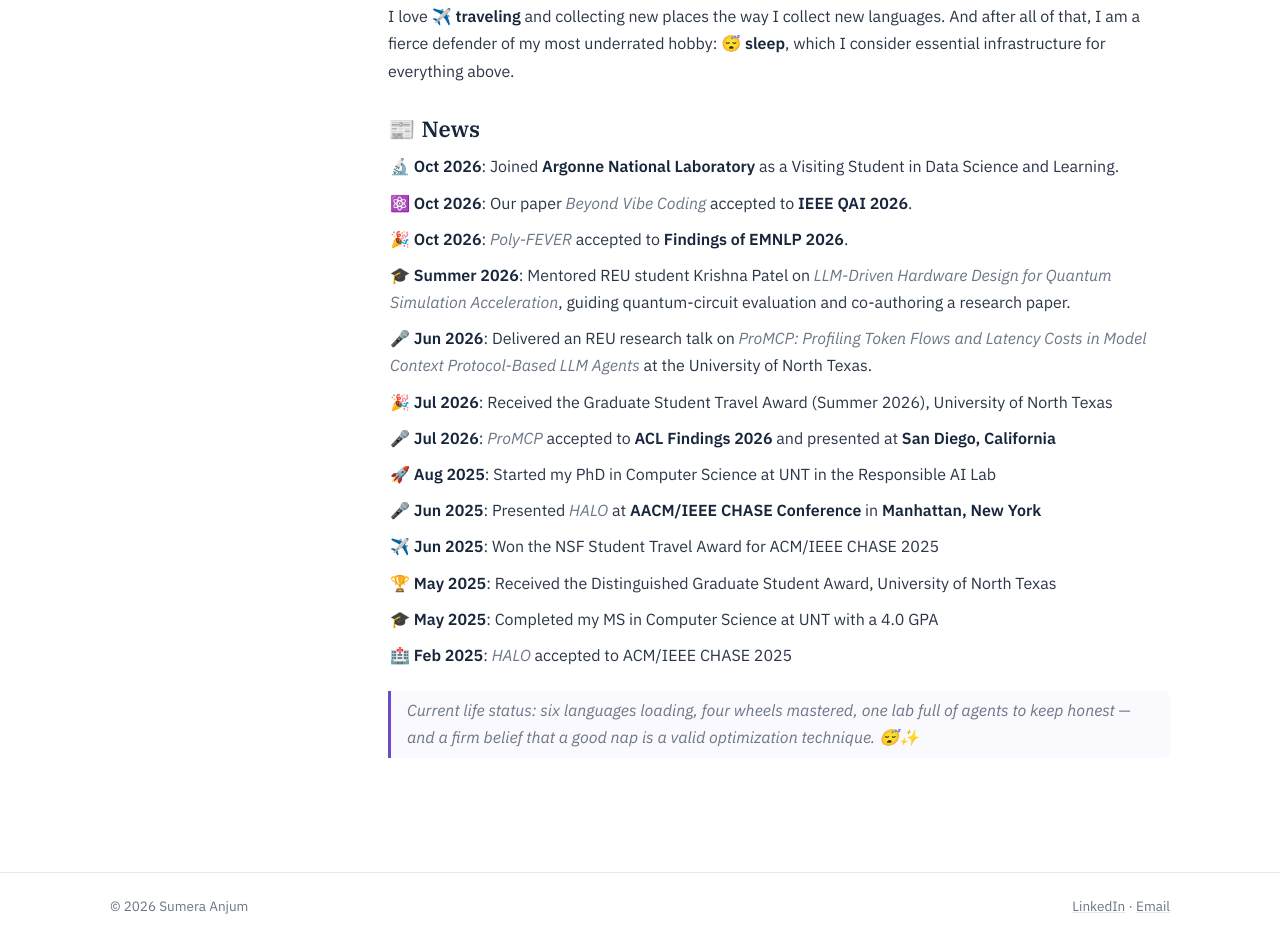
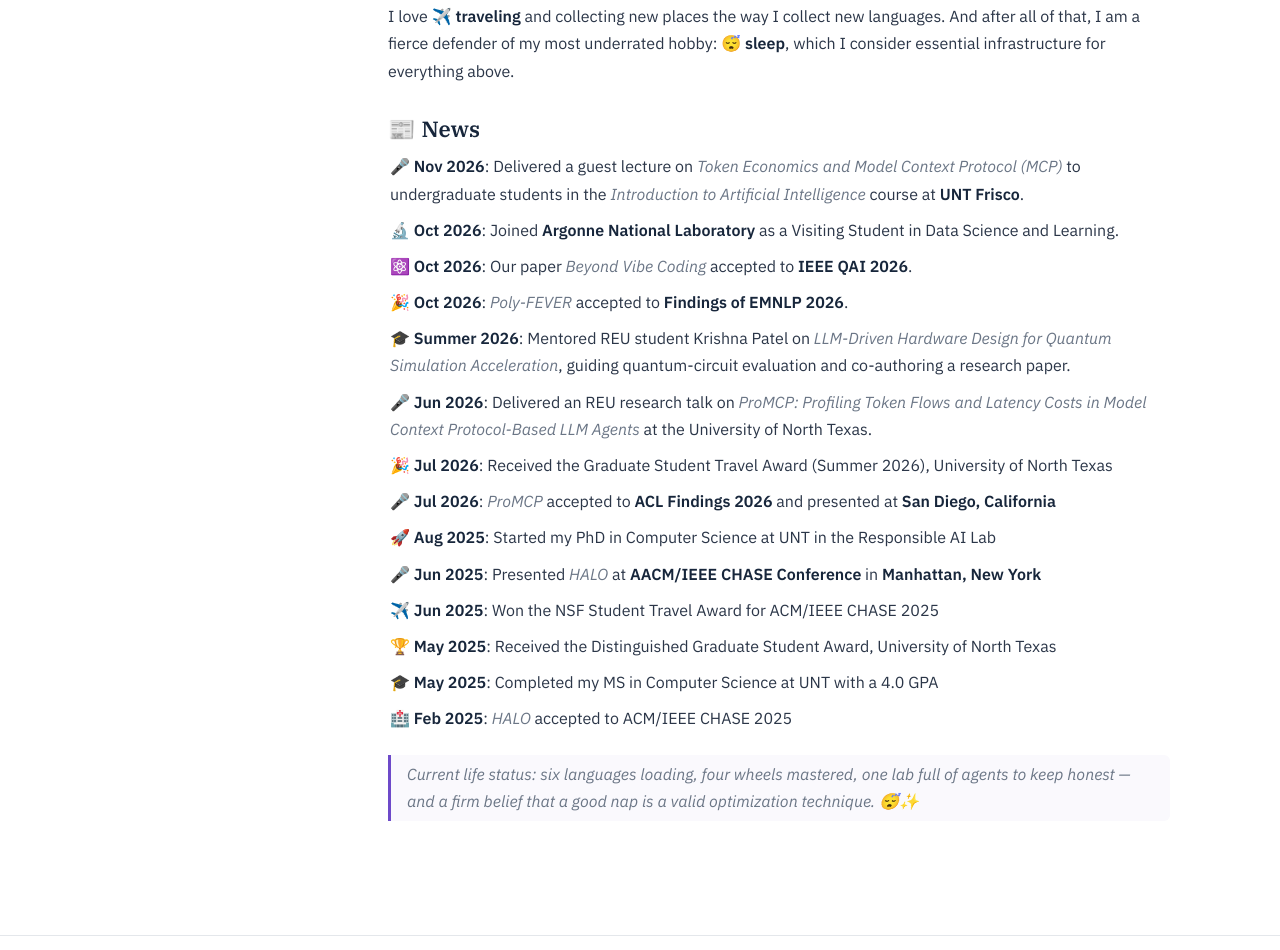
Before and after one commit to sumera21/sumera-anjum, a plain HTML site: page index.html in a window 1280 px wide. Shown: the part 863-1813 px from the top of the page. Drawn offline with Linux system fonts and the light colour scheme.

Commit message:
Add guest lecture news item to index.html

```diff
--- a/index.html
+++ b/index.html
@@ -60,6 +60,8 @@
 
     <h2><span class="emoji">📰</span>News</h2>
     <ul class="news">
+
+      <li><b>🎤 Nov 2026</b>: Delivered a guest lecture on <em>Token Economics and Model Context Protocol (MCP)</em> to undergraduate students in the <em>Introduction to Artificial Intelligence</em> course at <b>UNT Frisco</b>.</li>
       <li><b>🔬 Oct 2026</b>: Joined <b>Argonne National Laboratory</b> as a Visiting Student in Data Science and Learning.</li>
       <li><b>⚛️ Oct 2026</b>: Our paper <em>Beyond Vibe Coding</em> accepted to <b>IEEE QAI 2026</b>.</li>
       <li><b>🎉 Oct 2026</b>: <em>Poly-FEVER</em> accepted to <b>Findings of EMNLP 2026</b>.</li>
```
